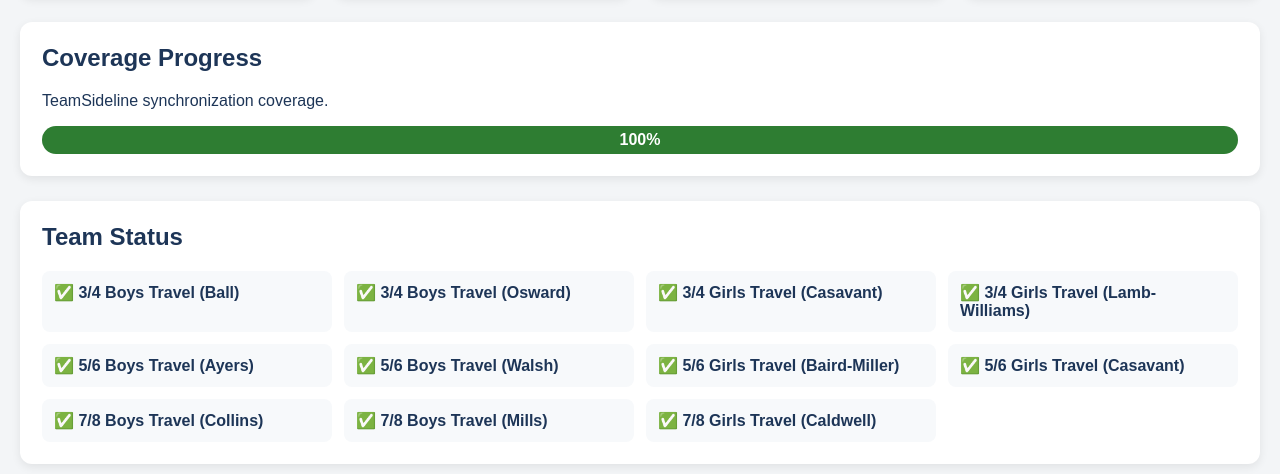
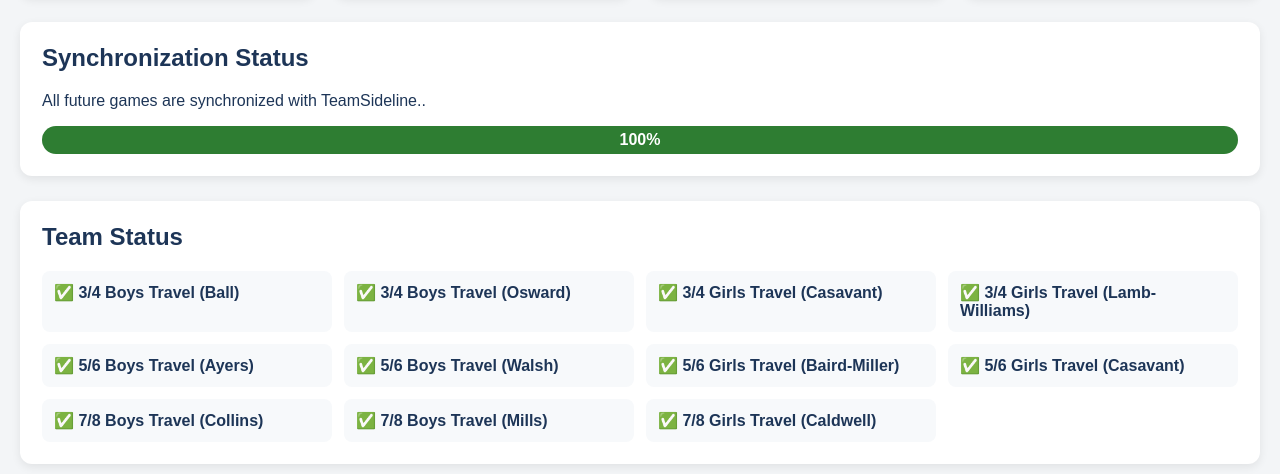
Before and after one commit to HAYSA-Soccer/coaches-hub, a plain HTML site: page docs/schedule-ops/index.html in a window 1280 px wide. Shown: the part 326-800 px from the top of the page. Drawn offline with Linux system fonts and the light colour scheme.

Commit message:
Update coverage section to synchronization status

```diff
--- a/docs/schedule-ops/index.html
+++ b/docs/schedule-ops/index.html
@@ -200,10 +200,10 @@ body{
 
     <div class="section">
 
-        <h2>Coverage Progress</h2>
+        <h2>Synchronization Status</h2>
 
         <p>
-            TeamSideline synchronization coverage.
+            All future games are synchronized with TeamSideline..
         </p>
 
         <div class="progress">
```
